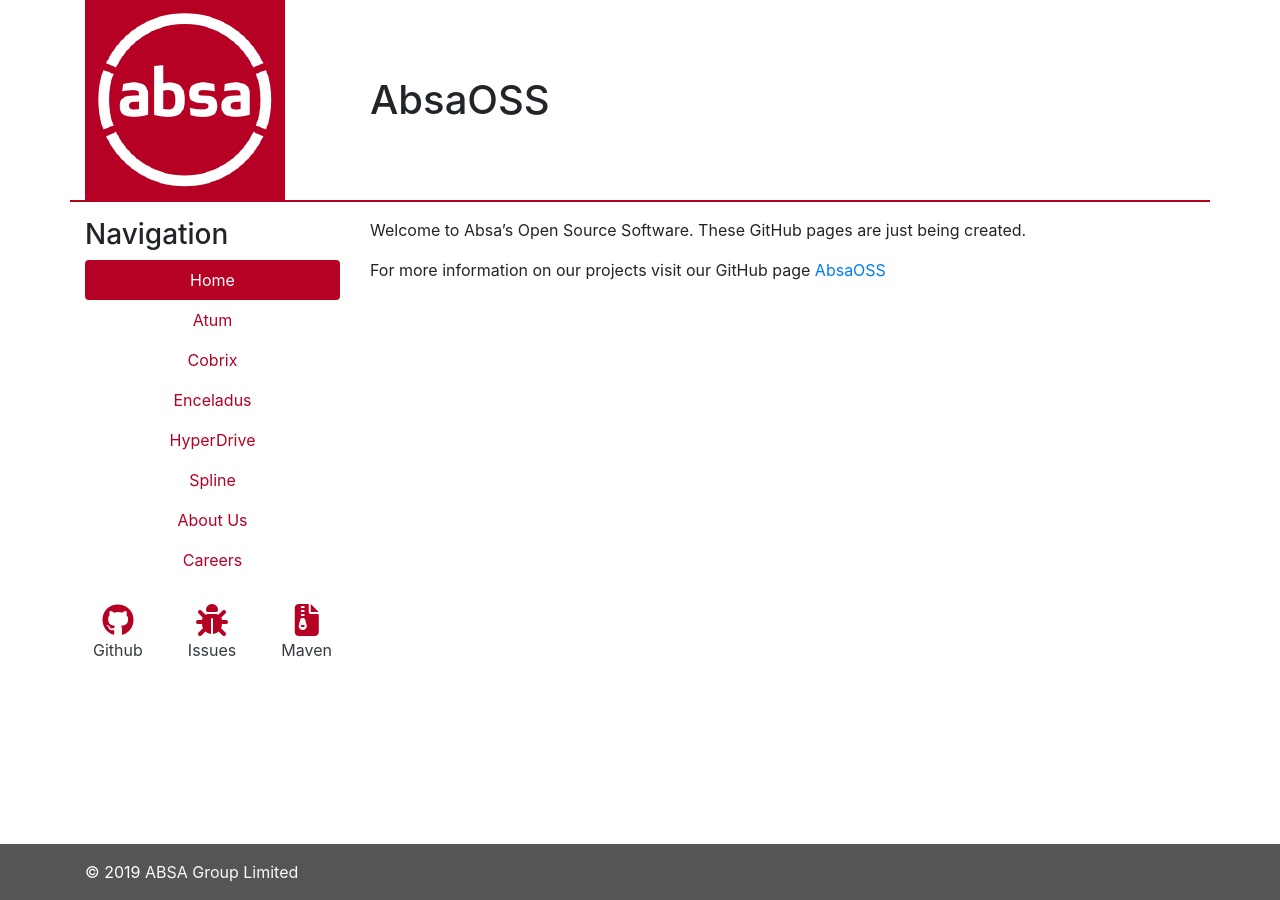
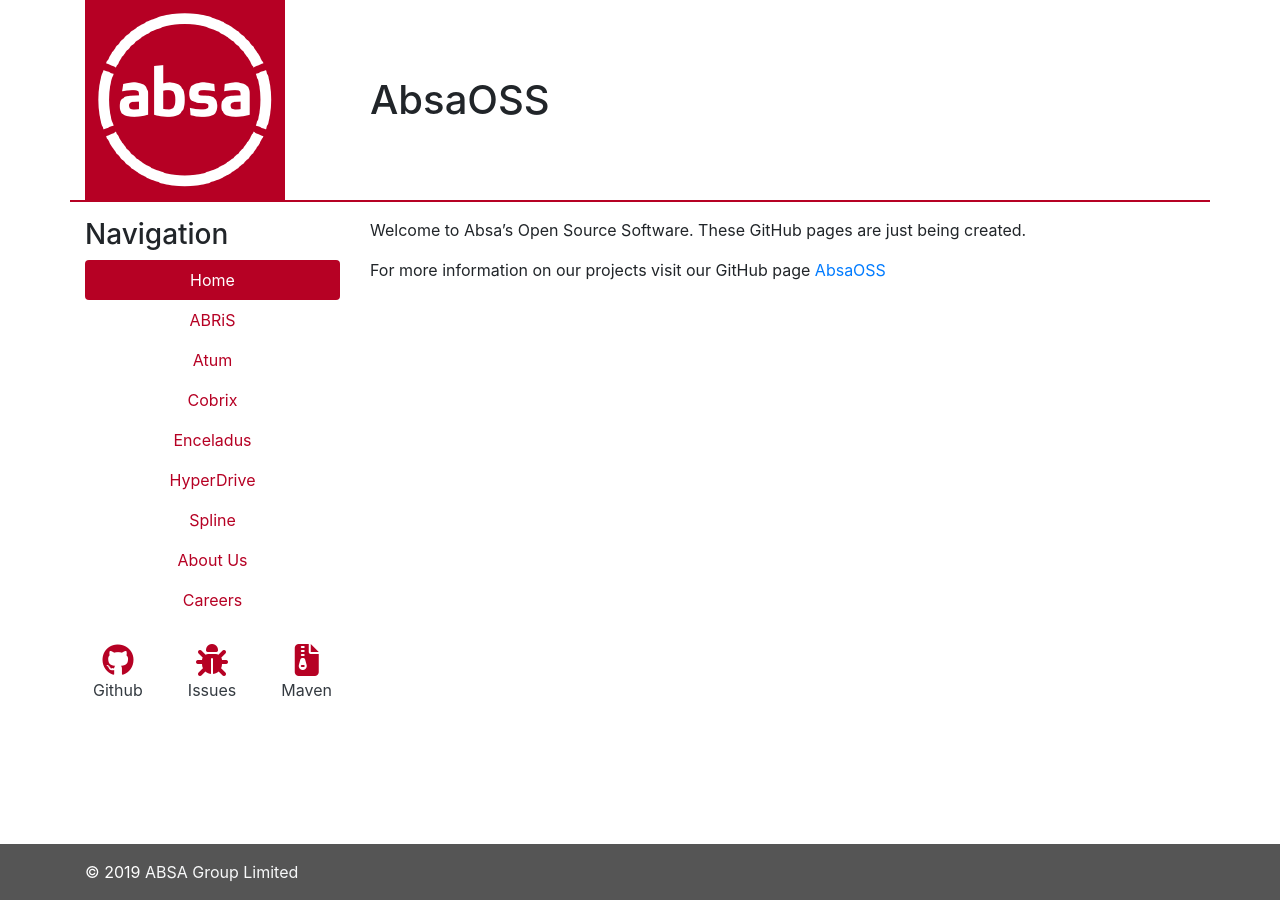
Before and after one commit to AbsaOSS/absaoss.github.io, a Jekyll site: the page built from index.md, in a window 1280 px wide. Built offline with Jekyll 4.4.1, drawn with Linux system fonts in a browser that asks for light colours; nearby versions of some CDN libraries.

Commit message:
#3 Add ABRiS to Navigation

```diff
--- a/_includes/navigation.html
+++ b/_includes/navigation.html
@@ -5,6 +5,10 @@
     <li class="nav-item ">
       <a class="nav-link {% if page.url == "/" %}active{% endif %}"
         href="{{ site.baseurl }}/">Home</a>
+    </li>
+    <li class="nav-item">
+      <a class="nav-link {% if page.title == "ABRiS" %}active{% endif %}"
+        href="{{ site.baseurl }}/abris">ABRiS</a>
     </li>
     <li class="nav-item">
       <a class="nav-link {% if page.title == "Atum" %}active{% endif %}"
```
